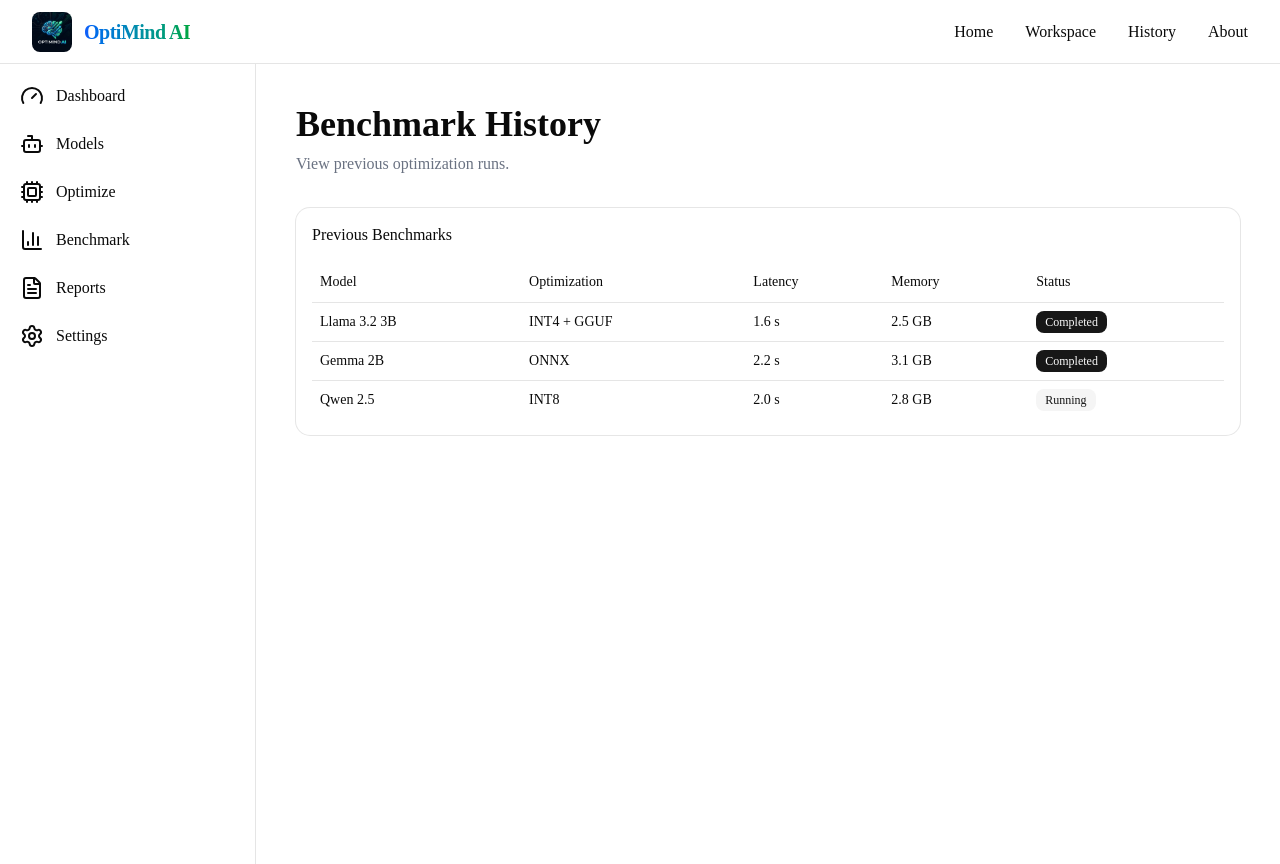
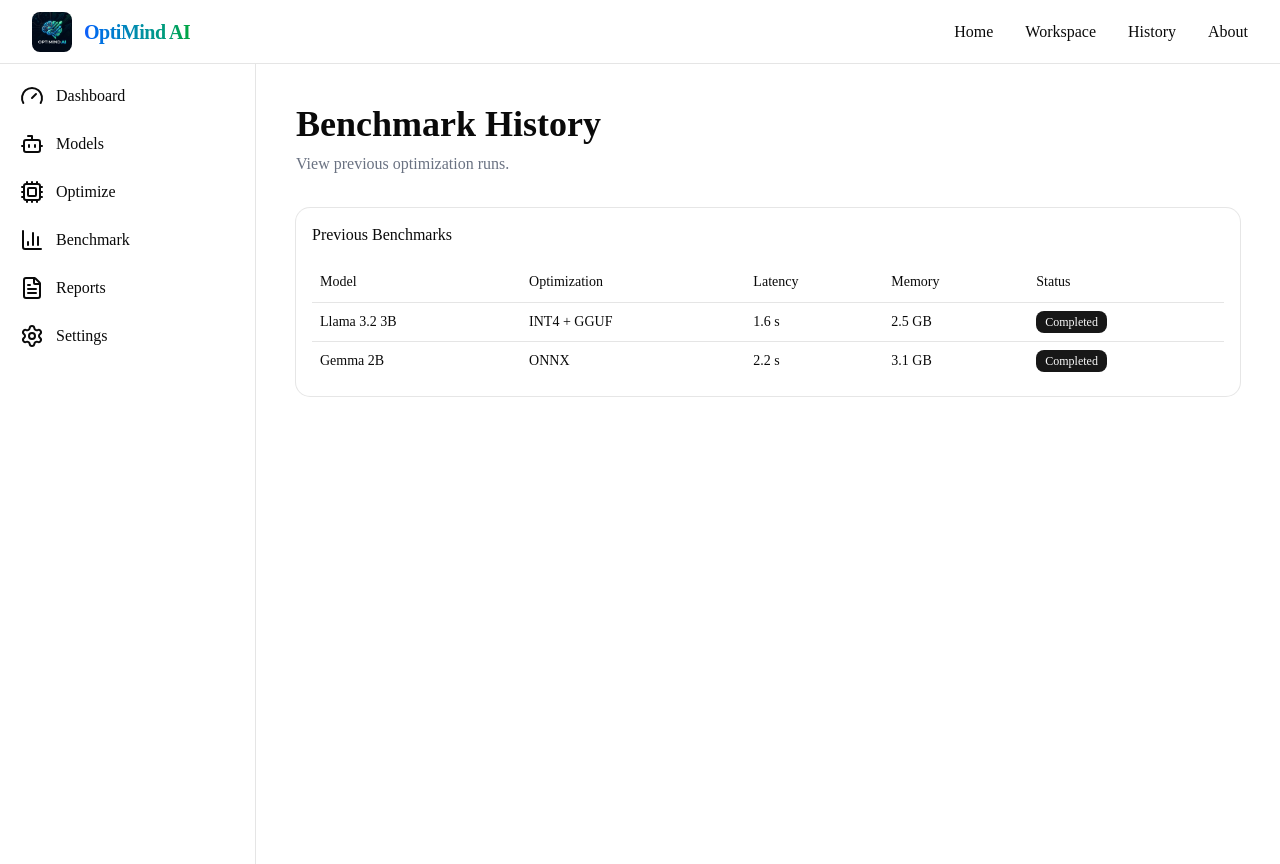
Before and after one commit to Nimalan07/optimind-ai, a Next.js app in the folder frontend/: page /history in a window 1280 px wide. Built offline with nearby package versions, Linux system fonts and the light colour scheme.

Commit message:
Remove Qwen 2.5 mock item and clean up stale running tasks

```diff
--- a/frontend/src/app/history/page.tsx
+++ b/frontend/src/app/history/page.tsx
@@ -39,14 +39,6 @@ const initialHistory = [
     memory: "3.1 GB",
     status: "Completed",
   },
-  {
-    id: 3,
-    model: "Qwen 2.5",
-    optimization: "INT8",
-    latency: "2.0 s",
-    memory: "2.8 GB",
-    status: "Running",
-  },
 ];
 
 export default function HistoryPage() {
@@ -55,7 +47,9 @@ export default function HistoryPage() {
   useEffect(() => {
     const saved = localStorage.getItem("optimindHistory");
     if (saved) {
-      setHistoryList(JSON.parse(saved));
+      const parsed = JSON.parse(saved).filter((item: any) => item.status !== "Running" && item.model !== "Qwen 2.5");
+      setHistoryList(parsed);
+      localStorage.setItem("optimindHistory", JSON.stringify(parsed));
     } else {
       localStorage.setItem("optimindHistory", JSON.stringify(initialHistory));
       setHistoryList(initialHistory);
--- a/frontend/src/app/workspace/page.tsx
+++ b/frontend/src/app/workspace/page.tsx
@@ -21,14 +21,6 @@ const initialHistory = [
     memory: "3.1 GB",
     status: "Completed",
   },
-  {
-    id: 3,
-    model: "Qwen 2.5",
-    optimization: "INT8",
-    latency: "2.0 s",
-    memory: "2.8 GB",
-    status: "Running",
-  },
 ];
 
 export default function Workspace() {
@@ -41,17 +33,16 @@ export default function Workspace() {
 
   useEffect(() => {
     const saved = localStorage.getItem("optimindHistory");
-    const historyList = saved ? JSON.parse(saved) : initialHistory;
+    let historyList = saved ? JSON.parse(saved) : initialHistory;
 
-    if (!saved) {
-      localStorage.setItem("optimindHistory", JSON.stringify(initialHistory));
-    }
+    // Clean up any running/stale items (like Qwen 2.5)
+    historyList = historyList.filter((item: any) => item.status !== "Running" && item.model !== "Qwen 2.5");
+    localStorage.setItem("optimindHistory", JSON.stringify(historyList));
 
     // Calculate statistics
     const uniqueModels = new Set(historyList.map((item: any) => item.model)).size;
     const completedCount = historyList.filter((item: any) => item.status === "Completed").length;
     const totalRuns = historyList.length;
-    // Assume all completed runs have a report generated
     const reportCount = completedCount;
 
     setStats({
```
